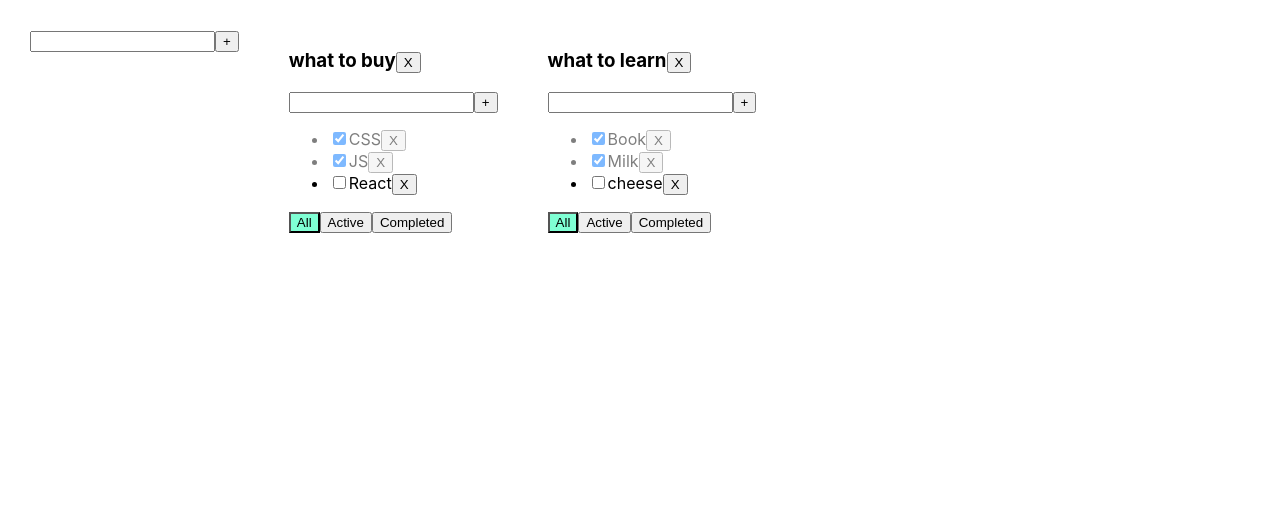
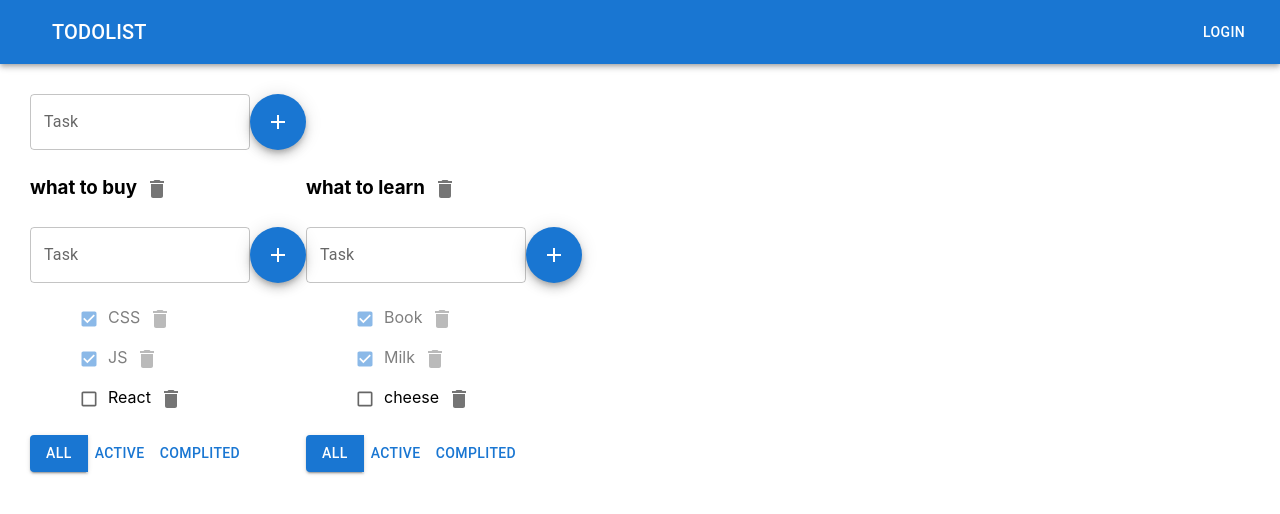
Before and after one commit to Barbos20/todo, a React (Create React App) app: page / in a window 1280 px wide. Shown: the top 514 px of the page. Built offline with nearby package versions, Linux system fonts and the light colour scheme.

Commit message:
add reducer

```diff
--- a/package.json
+++ b/package.json
@@ -3,6 +3,10 @@
   "version": "0.1.0",
   "private": true,
   "dependencies": {
+    "@emotion/react": "^11.10.0",
+    "@emotion/styled": "^11.10.0",
+    "@mui/icons-material": "^5.10.2",
+    "@mui/material": "^5.10.2",
     "@testing-library/jest-dom": "^4.2.4",
     "@testing-library/react": "^9.3.2",
     "@testing-library/user-event": "^7.1.2",
@@ -14,7 +18,7 @@
     "react": "^16.13.1",
     "react-dom": "^16.13.1",
     "react-scripts": "3.4.1",
-    "typescript": "~3.7.2",
+    "typescript": "^4.8.2",
     "uuid": "^8.3.2"
   },
   "scripts": {
--- a/src/AddItemForm.tsx
+++ b/src/AddItemForm.tsx
@@ -1,7 +1,9 @@
 import React, { ChangeEvent, KeyboardEvent, useState } from "react";
+import { Fab, TextField } from "@mui/material";
+import AddIcon from "@mui/icons-material/Add";
 
 type AddItemFormPropsType = {
-  addItem: (title:string ) => void;
+  addItem: (title: string) => void;
 };
 
 export function AddItemForm(props: AddItemFormPropsType) {
@@ -27,13 +29,17 @@ export function AddItemForm(props: AddItemFormPropsType) {
   };
   return (
     <div>
-      <input
+      <TextField
+        label="Task"
+        variant="outlined"
         value={newTaskTitile}
         onChange={onChangeHandler}
         onKeyPress={onKeyPressHendler}
-        className={error ? "error" : ""}
+        className={error ? "error" : "input"}
       />
-      <button onClick={addTask}>+</button>
+      <Fab color="primary" aria-label="add" onClick={addTask}>
+        <AddIcon />
+      </Fab>
       {error && <div className="error-message">{error}</div>}
     </div>
   );
--- a/src/App.css
+++ b/src/App.css
@@ -1,6 +1,6 @@
 .App {
   padding: 30px;
-  display: flex;
+
 }
 
 .App > div {
@@ -22,3 +22,8 @@
 .is-done {
   opacity: 0.5;
 }
+
+.input{
+  width:220px;
+  height: 50px;
+}
--- a/src/App.tsx
+++ b/src/App.tsx
@@ -1,11 +1,20 @@
 import React, { useState } from "react";
 import { v1 } from "uuid";
 import { AddItemForm } from "./AddItemForm";
+import { TaskType, Todolist } from "./Todolist";
+import {
+  AppBar,
+  Box,
+  Button,
+  Grid,
+  IconButton,
+  Toolbar,
+  Typography,
+} from "@mui/material";
 import "./App.css";
-import { TaskType, Todolist } from "./Todolist";
 
 export type filterValuesType = "all" | "active" | "completed";
-type TodolistType = {
+export type TodolistType = {
   id: string;
   title: string;
   filter: filterValuesType;
@@ -117,8 +126,31 @@ function App() {
   }
 
   return (
+    <div className="container">
+      <Box sx={{ flexGrow: 1 }}>
+        <AppBar position="static" >
+          <Toolbar>
+            <IconButton
+              size="large"
+              edge="start"
+              color="inherit"
+              aria-label="menu"
+              sx={{ mr: 2 }}
+            >
+              {/* <MenuIcon /> */}
+            </IconButton>
+            <Typography variant="h6" component="div" sx={{ flexGrow: 2 }} >
+             TODOLIST
+            </Typography>
+            <Button color="inherit">Login</Button>
+          </Toolbar>
+        </AppBar>
+      </Box>
     <div className="App">
+      <Grid container>
       <AddItemForm addItem={addTodolist} />
+      </Grid>
+      <Grid container>
       {todolists.map((tl) => {
         let taskForTodolist = tasks[tl.id];
         if (tl.filter === "active") {
@@ -145,6 +177,8 @@ function App() {
           />
         );
       })}
+      </Grid>
+    </div>
     </div>
   );
 }
--- a/src/EditableSpan.tsx
+++ b/src/EditableSpan.tsx
@@ -1,8 +1,9 @@
+import { TextField } from "@mui/material";
 import React, { ChangeEvent, KeyboardEvent, useState } from "react";
 
 type EditableSpanPropsType = {
   title: string;
-  onChange:(newValue:string)=>void
+  onChange: (newValue: string) => void;
 };
 
 export function EditableSpan(props: EditableSpanPropsType) {
@@ -11,11 +12,11 @@ export function EditableSpan(props: EditableSpanPropsType) {
 
   const activateEditMode = () => {
     setEditMode(true);
-    setTitle(props.title)
+    setTitle(props.title);
   };
   const activateViewMode = () => {
     setEditMode(false);
-    props.onChange(title)
+    props.onChange(title);
   };
   const onChangeTitleHandler = (e: ChangeEvent<HTMLInputElement>) => {
     setTitle(e.currentTarget.value);
@@ -28,7 +29,8 @@ export function EditableSpan(props: EditableSpanPropsType) {
   return (
     <>
       {editMode ? (
-        <input
+        <TextField
+          className="input"
           value={title}
           onChange={onChangeTitleHandler}
           onBlur={activateViewMode}
--- a/src/Todolist.tsx
+++ b/src/Todolist.tsx
@@ -1,7 +1,9 @@
+import { Button, ButtonGroup, Checkbox, IconButton } from "@mui/material";
 import React, { ChangeEvent } from "react";
 import { AddItemForm } from "./AddItemForm";
 import { filterValuesType } from "./App";
 import { EditableSpan } from "./EditableSpan";
+import DeleteIcon from "@mui/icons-material/Delete";
 
 export type TaskType = {
   id: string;
@@ -55,7 +57,9 @@ export function Todolist(props: TodolistPropsType) {
     <div>
       <h3>
         <EditableSpan title={props.title} onChange={changeTodolistTitle} />
-        <button onClick={removeTodolist}>X</button>
+        <IconButton aria-label="delete" onClick={removeTodolist}>
+          <DeleteIcon />
+        </IconButton>
       </h3>
       <AddItemForm addItem={addTask} />
       <ul>
@@ -70,40 +74,44 @@ export function Todolist(props: TodolistPropsType) {
             props.changeTaskTitle(task.id, newValue, props.id);
           };
           return (
-            <li key={task.id} className={task.isDone ? "is-done" : ""}>
-              <input
-                type="checkbox"
+            <div key={task.id} className={task.isDone ? "is-done" : ""}>
+              <Checkbox
                 checked={task.isDone}
                 onChange={onChangeStatusHandler}
+                size="small"
               />
               <EditableSpan
                 title={task.title}
                 onChange={onChangeTitleHandler}
               />
-              <button onClick={onRemoveHandler}>X</button>
-            </li>
+              <IconButton aria-label="delete" onClick={onRemoveHandler}>
+                <DeleteIcon />
+              </IconButton>
+            </div>
           );
         })}
       </ul>
       <div>
-        <button
-          className={props.filter === "all" ? "active-filter" : ""}
+        <ButtonGroup  aria-label="outlined button group">
+          <Button
+          variant={props.filter === "all" ? "contained" : "text"}
             onClick={onAllClickHandler}
           >
-          All
-        </button>
-        <button
-          className={props.filter === "active" ? "active-filter" : ""}
+            ALL
+          </Button>
+          <Button
+            variant={props.filter === "active" ? "contained" : "text"}
             onClick={onActiveClickHandler}
           >
-          Active
-        </button>
-        <button
-          className={props.filter === "completed" ? "active-filter" : ""}
+            ACTIVE
+          </Button>
+          <Button
+            variant={props.filter === "completed" ? "contained" : "text"}
             onClick={onComplitedClickHandler}
           >
-          Completed
-        </button>
+            COMPLITED
+          </Button>
+        </ButtonGroup>
       </div>
     </div>
   );
```
Also changed, not shown: src/state/todolists-reducer.ts (added, +77 -0 lines), src/state/user-reducer.ts (added, +22 -0 lines), 1 other file (tests, documents, lock files or other folders). Lines whose indentation alone changed are shown as unchanged.
